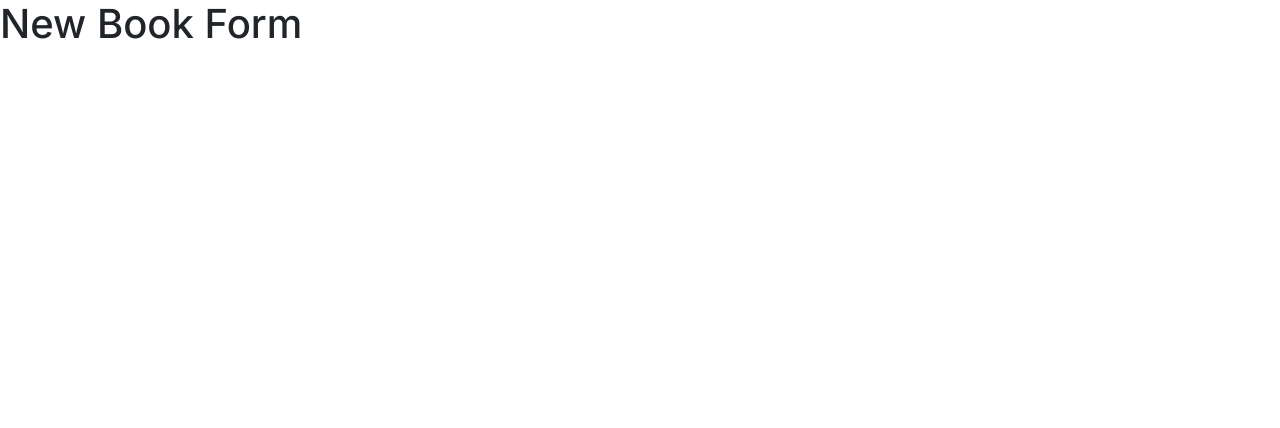
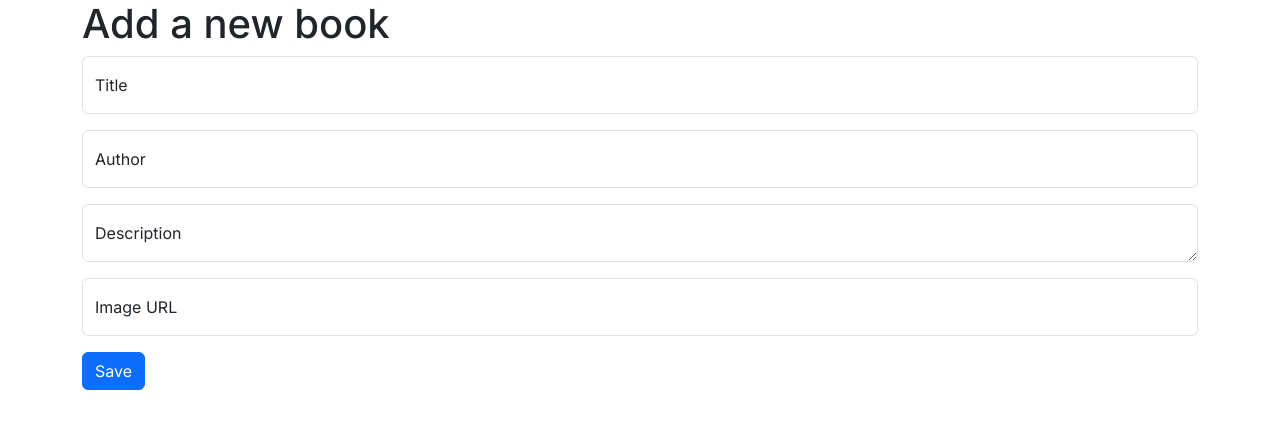
Before and after one commit to egeste/mmhmm-books-egeste, a Next.js app: page /new in a window 1280 px wide. Shown: the top 428 px of the page. Built offline with nearby package versions, Linux system fonts and the light colour scheme.

Commit message:
Add basic structure

```diff
--- a/package.json
+++ b/package.json
@@ -11,11 +11,13 @@
   "dependencies": {
     "axios": "^1.6.7",
     "bootstrap": "^5.3.3",
+    "formik": "^2.4.5",
     "next": "14.1.1",
     "react": "^18",
     "react-bootstrap": "^2.10.1",
     "react-dom": "^18",
-    "sass": "^1.71.1"
+    "sass": "^1.71.1",
+    "yup": "^1.3.3"
   },
   "devDependencies": {
     "@types/node": "^20",
--- /dev/null
+++ b/src/app/actions.ts
@@ -0,0 +1,3 @@
+export async function createBook(formData: FormData) {
+
+}
--- a/src/app/layout.tsx
+++ b/src/app/layout.tsx
@@ -1,5 +1,7 @@
 import type { Metadata } from 'next'
 import { Inter } from 'next/font/google'
+
+import Container from 'react-bootstrap/Container'
 
 import './theme.scss'
 
@@ -17,7 +19,11 @@ export default function RootLayout({
 }>) {
   return (
     <html lang="en">
-      <body className={inter.className}>{children}</body>
+      <body className={inter.className}>
+        <Container>
+          {children}
+        </Container>
+      </body>
     </html>
   )
 }
--- a/src/app/new/page.tsx
+++ b/src/app/new/page.tsx
@@ -1,7 +1,69 @@
+'use client'
+
+import { createBook } from '@/app/actions'
+
+import { Formik } from 'formik'
+import Form from 'react-bootstrap/Form'
+import Button from 'react-bootstrap/Button'
+import FormGroup from 'react-bootstrap/FormGroup'
+import FormControl from 'react-bootstrap/FormControl'
+import FloatingLabel from 'react-bootstrap/FloatingLabel'
+
 export default function NewBook() {
   return (
     <main>
-      <h1>New Book Form</h1>
+      <h1>Add a new book</h1>
+
+      <Formik initialValues={{} as any} onSubmit={createBook}>
+        {({ values, errors, handleChange, handleBlur, handleSubmit }) => (
+          <Form onSubmit={handleSubmit}>
+            <div className="d-grid gap-3 mb-3">
+              <FormGroup>
+                <FloatingLabel label="Title">
+                  <FormControl name="title"
+                    placeholder="Enter book title"
+                    onChange={handleChange}
+                    onBlur={handleBlur}
+                  />
+                </FloatingLabel>
+              </FormGroup>
+              <FormGroup>
+                <FloatingLabel label="Author">
+                  <FormControl name="author"
+                    placeholder="Enter book author"
+                    onChange={handleChange}
+                    onBlur={handleBlur}
+                  />
+                </FloatingLabel>
+              </FormGroup>
+              <FormGroup>
+                <FloatingLabel label="Description">
+                  <FormControl name="description"
+                    as="textarea"
+                    rows={5}
+                    placeholder="Enter book description"
+                    onChange={handleChange}
+                    onBlur={handleBlur}
+                  />
+                </FloatingLabel>
+              </FormGroup>
+              <FormGroup>
+                <FloatingLabel label="Image URL">
+                  <FormControl name="imageUrl"
+                    placeholder="Enter an image url for this book"
+                    onChange={handleChange}
+                    onBlur={handleBlur}
+                  />
+                </FloatingLabel>
+              </FormGroup>
+            </div>
+
+            <Button type="submit">
+              Save
+            </Button>
+          </Form>
+        )}
+      </Formik>
     </main>
   )
 }
```
Also changed, not shown: src/app/page.tsx (+6 -5 lines), 1 other file (tests, documents, lock files or other folders).
